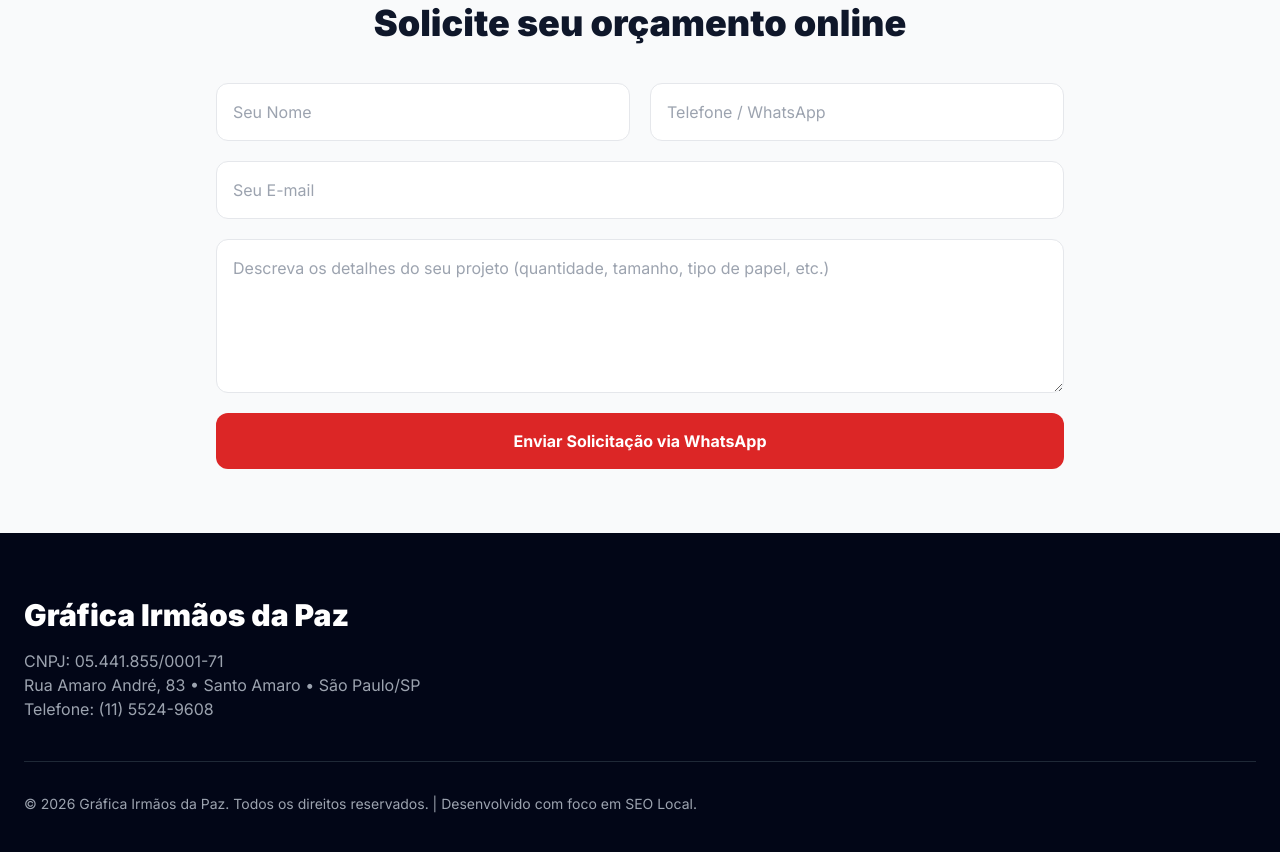
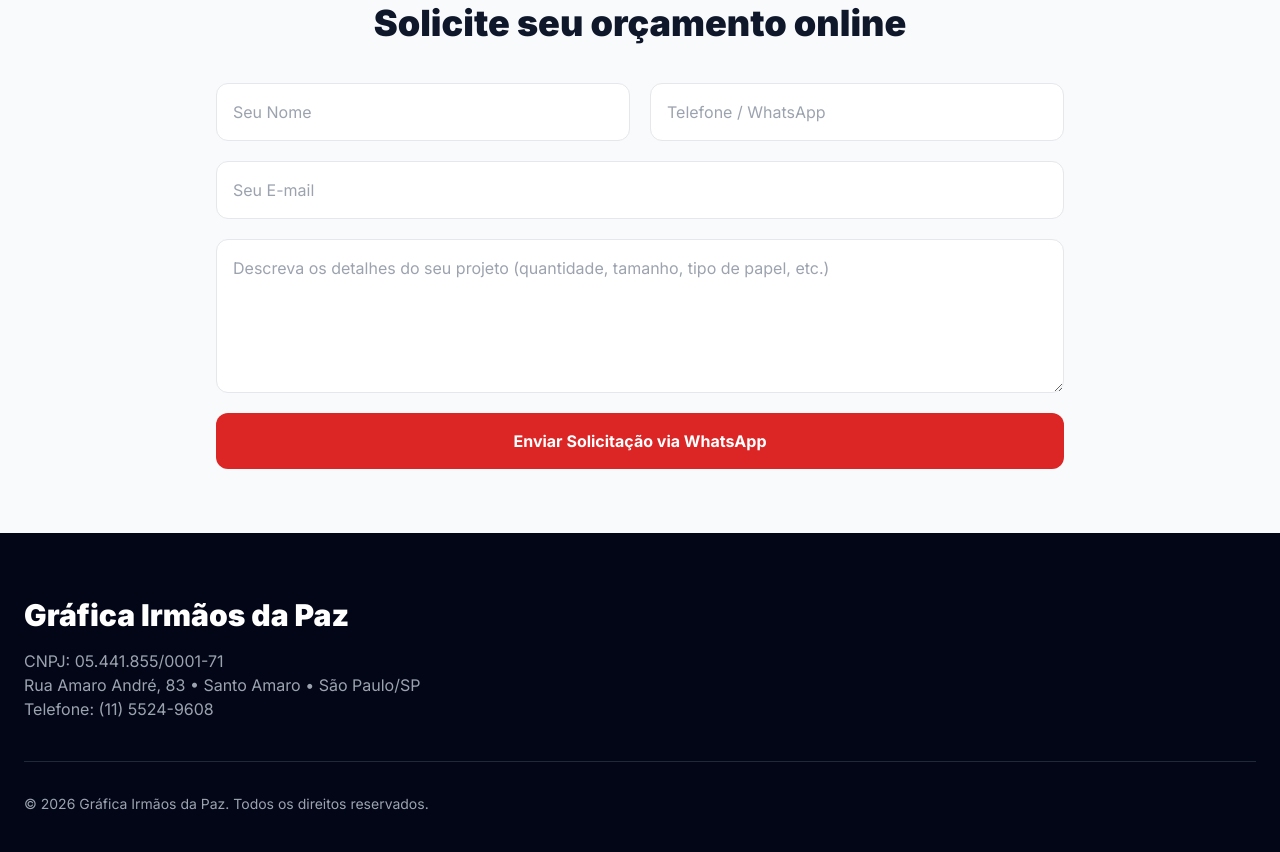
Before and after one commit to diegoom38/lps-portfolio, a plain HTML site: page grafica-irmaos-da-paz.html in a window 1280 px wide. Shown: the part 3420-4272 px from the top of the page. Drawn offline with nearby package versions, Linux system fonts and the light colour scheme.

Commit message:
feat: remove seo label

```diff
--- a/grafica-irmaos-da-paz.html
+++ b/grafica-irmaos-da-paz.html
@@ -342,7 +342,7 @@
             <p>Telefone: (11) 5524-9608</p>
 
             <div class="border-t border-gray-800 mt-10 pt-8 text-sm">
-                © 2026 Gráfica Irmãos da Paz. Todos os direitos reservados. | Desenvolvido com foco em SEO Local.
+                © 2026 Gráfica Irmãos da Paz. Todos os direitos reservados.
             </div>
         </div>
     </footer>
```
